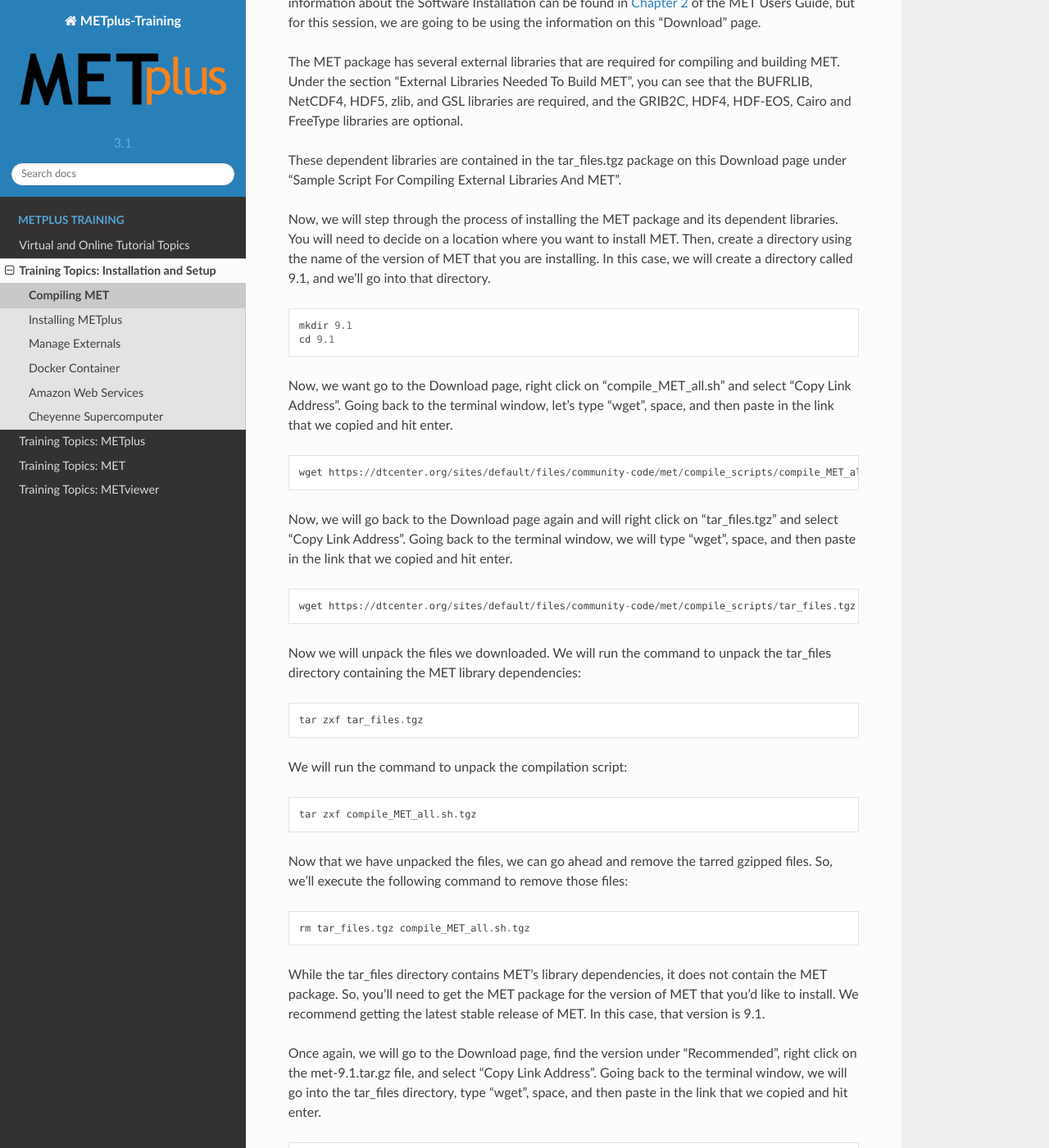
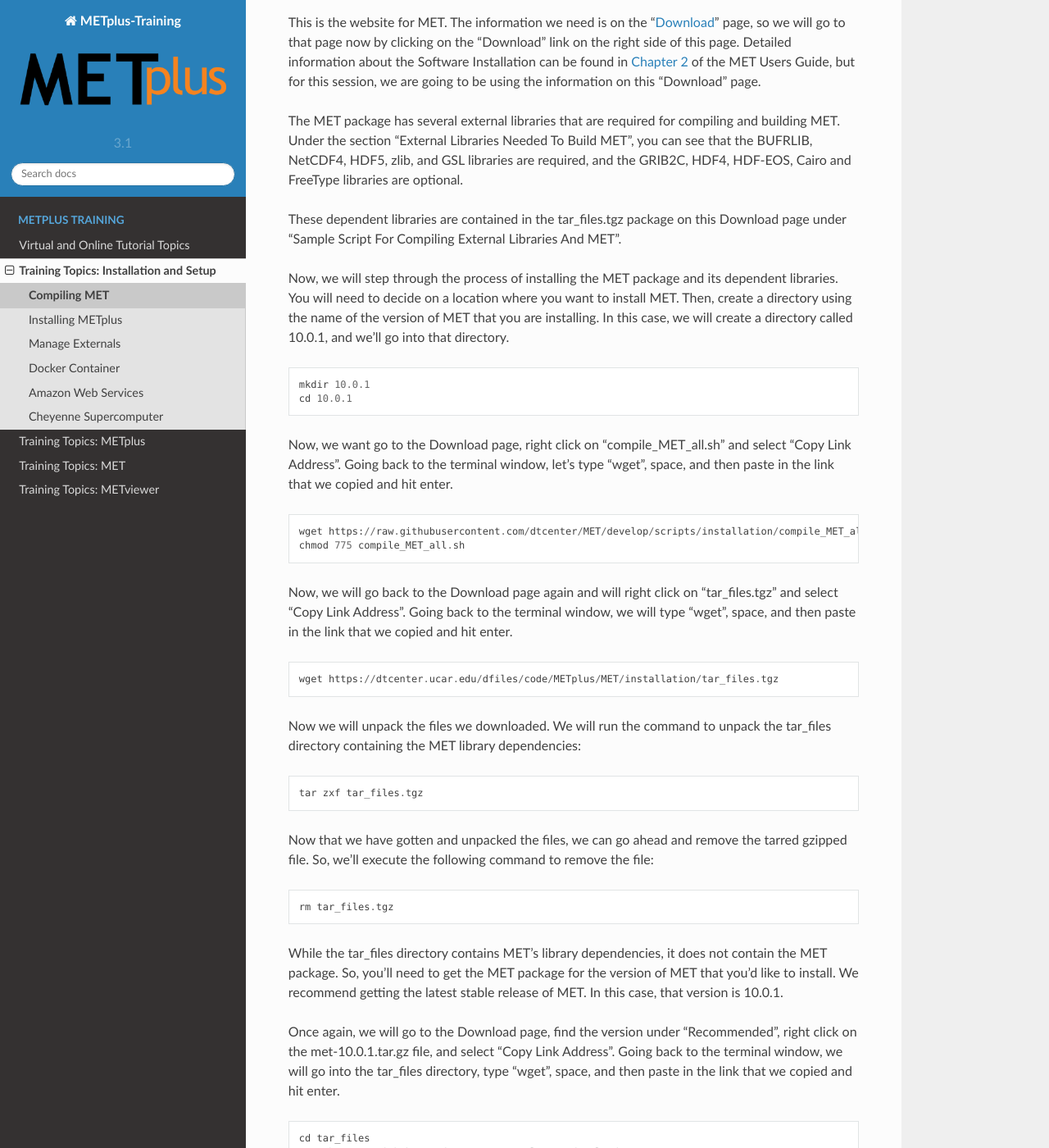
Before and after one commit to dtcenter/METplus-Training, a Sphinx documentation site: the page built from docs/modules/Environment/met_installation.rst, in a window 1280 px wide and 1400 px high, scrolled down 752 px. Shown: the whole window at 82% size. Built offline with Sphinx 7.4.7 and the Read the Docs theme 2.0.0, drawn with Linux system fonts in a browser that asks for light colours; some of the changed text lies outside the part shown.

Commit message:
Updating text for 10.0.1

```diff
--- a/docs/modules/Environment/met_installation.rst
+++ b/docs/modules/Environment/met_installation.rst
@@ -13,90 +13,170 @@
 
 (*Introduction*)
 
-In this video, we will step through the process of installing the Model Evaluation Tools (MET) verification package using a compilation script that is accessible on our `website <https://dtcenter.org/community-code/model-evaluation-tools-met>`_.
+**UPDATE: While this video was developed for MET Version 9.1, the instructions
+below now refer to the installation for the latest stable release, which is
+MET Version 10.0.1**
 
-This is the website for MET. The information we need is on the "`Download <https://dtcenter.org/community-code/model-evaluation-tools-met/download>`_" page, so we will go to that page now by clicking on the "Download" link on the right side of this page.  Detailed information about the Software Installation can be found in `Chapter 2 <https://dtcenter.github.io/MET/Users_Guide/installation.html>`_ of the MET Users Guide, but for this session, we are going to be using the information on this "Download" page.
+In this video, we will step through the process of installing the Model
+Evaluation Tools (MET) verification package using a compilation script that is
+accessible on our `website <https://dtcenter.org/community-code/model-evaluation-tools-met>`_.
 
-The MET package has several external libraries that are required for compiling and building MET.  Under the section "External Libraries Needed To Build MET", you can see that the BUFRLIB, NetCDF4, HDF5, zlib, and GSL libraries are required, and the GRIB2C, HDF4, HDF-EOS, Cairo and FreeType libraries are optional.
+This is the website for MET. The information we need is on the
+"`Download <https://dtcenter.org/community-code/model-evaluation-tools-met/download>`_"
+page, so we will go to that page now by clicking on the "Download" link on the
+right side of this page.  Detailed information about the Software Installation
+can be found in
+`Chapter 2 <https://dtcenter.github.io/MET/Users_Guide/installation.html>`_ of
+the MET Users Guide, but for this session, we are going to be using the
+information on this "Download" page.
 
-These dependent libraries are contained in the tar_files.tgz package on this Download page under "Sample Script For Compiling External Libraries And MET".
+The MET package has several external libraries that are required for compiling
+and building MET.  Under the section "External Libraries Needed To Build MET",
+you can see that the BUFRLIB, NetCDF4, HDF5, zlib, and GSL libraries are
+required, and the GRIB2C, HDF4, HDF-EOS, Cairo and FreeType libraries are
+optional.
 
-Now, we will step through the process of installing the MET package and its dependent libraries.  You will need to decide on a location where you want to install MET.   Then, create a directory using the name of the version of MET that you are installing.  In this case, we will create a directory called 9.1, and we'll go into that directory.
+These dependent libraries are contained in the tar_files.tgz package on this
+Download page under "Sample Script For Compiling External Libraries And MET".
+
+Now, we will step through the process of installing the MET package and its
+dependent libraries.  You will need to decide on a location where you want to
+install MET.   Then, create a directory using the name of the version of MET
+that you are installing.  In this case, we will create a directory called
+10.0.1, and we'll go into that directory.
 
 .. code-block::
 
-      mkdir 9.1
-      cd 9.1
+      mkdir 10.0.1
+      cd 10.0.1
 
-Now, we want go to the Download page, right click on "compile_MET_all.sh" and select "Copy Link Address".  Going back to the terminal window, let's type "wget", space, and then paste in the link that we copied and hit enter.
+Now, we want go to the Download page, right click on "compile_MET_all.sh" and
+select "Copy Link Address".  Going back to the terminal window, let's type
+"wget", space, and then paste in the link that we copied and hit enter.
 
 .. code-block::
 
-   wget https://dtcenter.org/sites/default/files/community-code/met/compile_scripts/compile_MET_all.sh.tgz
+   wget https://raw.githubusercontent.com/dtcenter/MET/develop/scripts/installation/compile_MET_all.sh
+   chmod 775 compile_MET_all.sh
 
-Now, we will go back to the Download page again and will right click on "tar_files.tgz" and select "Copy Link Address".  Going back to the terminal window, we will type "wget", space, and then paste in the link that we copied and hit enter.
+Now, we will go back to the Download page again and will right click on
+"tar_files.tgz" and select "Copy Link Address".  Going back to the terminal
+window, we will type "wget", space, and then paste in the link that we copied
+and hit enter.
 
 .. code-block::
 
-   wget https://dtcenter.org/sites/default/files/community-code/met/compile_scripts/tar_files.tgz
+   wget https://dtcenter.ucar.edu/dfiles/code/METplus/MET/installation/tar_files.tgz
 
-Now we will unpack the files we downloaded.  We will run the command to unpack the tar_files directory containing the MET library dependencies:
+Now we will unpack the files we downloaded.  We will run the command to unpack
+the tar_files directory containing the MET library dependencies:
 
 .. code-block::
 
   tar zxf tar_files.tgz
 
 
-We will run the command to unpack the compilation script:
+Now that we have gotten and unpacked the files, we can go ahead and remove
+the tarred gzipped file. So, we'll execute the following command to remove
+the file:
 
 .. code-block::
 
-  tar zxf compile_MET_all.sh.tgz
+  rm tar_files.tgz
 
 
-Now that we have unpacked the files, we can go ahead and remove the tarred gzipped files. So, we'll execute the following command to remove those files:
+While the tar_files directory contains MET's library dependencies, it does not
+contain the MET package.  So, you'll need to get the MET package for the
+version of MET that you'd like to install. We recommend getting the latest
+stable release of MET.  In this case, that version is 10.0.1.
 
-.. code-block::
-
-  rm tar_files.tgz compile_MET_all.sh.tgz
-
-
-While the tar_files directory contains MET's library dependencies, it does not contain the MET package.  So, you'll need to get the MET package for the version of MET that you'd like to install. We recommend getting the latest stable release of MET.  In this case, that version is 9.1.
-
-Once again, we will go to the Download page, find the version under "Recommended", right click on the met-9.1.tar.gz file, and select "Copy Link Address". Going back to the terminal window, we will go into the tar_files directory, type "wget", space, and then paste in the link that we copied and hit enter.
+Once again, we will go to the Download page, find the version under
+"Recommended", right click on the met-10.0.1.tar.gz file, and select
+"Copy Link Address". Going back to the terminal window, we will go into the
+tar_files directory, type "wget", space, and then paste in the link that we
+copied and hit enter.
 
 .. code-block::
 
    cd tar_files
-   wget https://github.com/dtcenter/MET/releases/download/met-9.1/met-9.1.20200810.tar.gz
+   wget https://github.com/dtcenter/MET/releases/download/v10.0.1/met-10.0.1.20211201.tar.gz
 
-We now have everything we need to install MET on this machine.  The compilation script expects some environment variables to be set in a configuration file to be passed to the script. To save time, we created this file in advance, but will go over each of the need environment variables.  We will get out of the tar_files directory and go up one level.
+We now have everything we need to install MET on this machine.  The
+compilation script expects some environment variables to be set in a
+configuration file to be passed to the script. To save time, we created this
+file in advance, but will go over each of the need environment variables.  We
+will get out of the tar_files directory and go up one level.
 
 .. code-block::
 
    cd ../
 
-The configuration file is named install_met_env.hera.  "Hera" is the name of the machine we will be working on.  Looking in the file, we see the first three lines contain "module use" and "module load" statements.  These are loading the intel compiler and the Python package via anaconda on this machine.  If you are installing on a machine that does not use modules, be sure that the compiler executables, for example gcc, icc, etc., are in your PATH environment variable, and for Python embedding, make sure that the Python version 3.6.3 or higher executable is in your PATH environment variable as well.  The MET tools include the ability to embed Python to a limited degree.  Users may use Python scripts and whatever associated Python packages they wish in order to prepare 2D gridded data fields, point observations, and matched pairs as input to the MET tools.  Our installation will include the Python embedding functionality.
+The configuration file is named install_met_env.hera.  "Hera" is the name of
+the machine we will be working on.  Looking in the file, we see the first
+three lines contain "module use" and "module load" statements.  These are
+loading the intel compiler and the Python package via anaconda on this machine.
+If you are installing on a machine that does not use modules, be sure that the
+compiler executables, for example gcc, icc, etc., are in your PATH environment
+variable, and for Python embedding, make sure that the Python version 3.6.3 or
+higher executable is in your PATH environment variable as well.  The MET tools
+include the ability to embed Python to a limited degree.  Users may use Python
+scripts and whatever associated Python packages they wish in order to prepare
+2D gridded data fields, point observations, and matched pairs as input to the
+MET tools.  Our installation will include the Python embedding functionality.
 
-Next in the configuration file is TEST_BASE, which should be set to the installation directory - the full path, including the 9.1 directory you recently created.
+Next in the configuration file is TEST_BASE, which should be set to the
+installation directory - the full path, including the 10.0.1 directory you
+recently created.
 
-Then, we will set the COMPILER.  The format here is the name of the compiler, followed by an underscore, followed by the version number.  In this case, we are using intel_18.0.5.274  because we're using version 18.0.5.274 of the intel compiler.  For the GNU family of compilers, use "gnu" for the compiler name.  For the Intel family of compilers, use "intel", "ics", "ips" or another name, depending on your system.  For the PGI family of compilers, use "pgi" for the compiler name.
+Then, we will set the COMPILER.  The format here is the name of the compiler,
+followed by an underscore, followed by the version number.  In this case, we
+are using intel_18.0.5.274  because we're using version 18.0.5.274 of the intel
+compiler.  For the GNU family of compilers, use "gnu" for the compiler name.
+For the Intel family of compilers, use "intel", "ics", "ips" or another name,
+depending on your system.  For the PGI family of compilers, use "pgi" for the
+compiler name.
 
-The next variable to set is the MET_SUBDIR, which is the location where the top level MET subdir, for example met-9.1, should be placed. I typcially set this to the value of the TEST_BASE environment variable.
+The next variable to set is the MET_SUBDIR, which is the location where the top
+level MET subdir, for example met-9.1, should be placed. I typcially set this
+to the value of the TEST_BASE environment variable.
 
-Next, we need to tell the script the name of the MET_TARBALL. In this case, the value is met-9.1.20200810.tar.gz.
+Next, we need to tell the script the name of the MET_TARBALL. In this case, the
+value is met-10.0.1.20211201.tar.gz.
 
-For this tutorial, we are compiling MET and its dependent libraries on a machine that uses modulefiles, so we will set USE_MODULES to TRUE.  If you're compiling on a machine that does not use modulefiles, please set USE_MODULES to FALSE.
+For this tutorial, we are compiling MET and its dependent libraries on a
+machine that uses modulefiles, so we will set USE_MODULES to TRUE.  If
+you're compiling on a machine that does not use modulefiles, please set
+USE_MODULES to FALSE.
 
-The next environment variable is PYTHON_MODULE.  If you are on a machine that does not use modulefiles, simply exclude this variable entirely from your file.  If you are on a machine that does use modulefiles, you will need to set this variable. The format is the name of the Python module to load followed by an underscore and then the version number.  In this case, the value is anaconda_latest, but it could also look something like python_3.6.3.
+The next environment variable is PYTHON_MODULE.  If you are on a machine
+that does not use modulefiles, simply exclude this variable entirely from
+your file.  If you are on a machine that does use modulefiles, you will
+need to set this variable. The format is the name of the Python module
+to load followed by an underscore and then the version number.  In this
+case, the value is anaconda_latest, but it could also look something like
+python_3.6.3.
 
-If you wish to have the Python embedding functionality, you'll want to set the next three environment variables - MET_PYTHON, MET_PYTHON_CC, and MET_PYTHON_LD. MET_PYTHON should be set to the location containing the bin, include, lib and share subdirectories for Python.  In this case, we're using an anaconda location, but often it is in a location in /usr/local/python3.  MET_PYTHON_CC should be set to dash upper case I, "-I", followed by the directory containing the Python include files.  In this case, the value is ${MET_PYTHON}/include/python3.7m. You may be able to get this information by running "python3-config --cflags", however, in some cases, like on this machine the running the python3-config command provides additional information that is not necessary to include.
+If you wish to have the Python embedding functionality, you'll want to set
+the next three environment variables - MET_PYTHON, MET_PYTHON_CC, and
+MET_PYTHON_LD. MET_PYTHON should be set to the location containing the bin,
+include, lib and share subdirectories for Python.  In this case, we're using
+an anaconda location, but often it is in a location in /usr/local/python3.
+MET_PYTHON_CC should be set to dash upper case I, "-I", followed by the
+directory containing the Python include files.  In this case, the value is
+${MET_PYTHON}/include/python3.7m. You may be able to get this information by
+running "python3-config --cflags", however, in some cases, like on this
+machine the running the python3-config command provides additional information
+that is not necessary to include.
 
 .. code-block::
 
    python3-config --cflags
 
-MET_PYTHON_LD should be set to dash upper case L, "-L", followed by the directory containing the Python library files, then a space and dash lower case l, "-l", followed by the necessary Python libraries to link to. In this case, we actually set two different directories to link with, which was determined by running "python3-config --ldflags".
+MET_PYTHON_LD should be set to dash upper case L, "-L", followed by the
+directory containing the Python library files, then a space and dash lower case
+l, "-l", followed by the necessary Python libraries to link to. In this case,
+we actually set two different directories to link with, which was determined
+by running "python3-config --ldflags".
 
 .. code-block::
 
@@ -104,30 +184,55 @@
 
 Please note that the backslashes are necessary in the example shown.
 
-Finally, the variable SET_D64BIT should be set to FALSE if your version of the GRIB2C library was not compiled with the -D__64BIT__ option, but set to TRUE if your version of the GRIB2C library was compiled with the -D__64BIT__ option. The -D__64BIT__ option should either be used for compiling both the GRIB2C library and MET, or for neither.  By default, compile_MET_all.sh will install the GRIB2C library without the -D__64BIT__ option.
+Finally, the variable SET_D64BIT should be set to FALSE if your version of the
+GRIB2C library was not compiled with the -D__64BIT__ option, but set to TRUE if
+your version of the GRIB2C library was compiled with the -D__64BIT__ option.
+The -D__64BIT__ option should either be used for compiling both the GRIB2C
+library and MET, or for neither.  By default, compile_MET_all.sh will install
+the GRIB2C library without the -D__64BIT__ option.
 
-Now we are ready to run the installation script to install MET and its library dependencies.  To do this, we will make sure we are in our top level TEST_BASE directory and will run:
+Now we are ready to run the installation script to install MET and its library
+dependencies.  To do this, we will make sure we are in our top level TEST_BASE
+directory and will run:
 
 .. code-block::
 
   ./compile_MET_all.sh install_met_env.hera
 
-As the script runs, you'll see screen output telling you the libraries that are being installed, and then you'll see the MET package being installed.  Once the MET installation is finished you will see the text "Finished compiling at" followed by the date and time.
+As the script runs, you'll see screen output telling you the libraries that are
+being installed, and then you'll see the MET package being installed.  Once the
+MET installation is finished you will see the text "Finished compiling at"
+followed by the date and time.
 
-Because the installation can take a while, I ran through it previously in this same area and saved off the screen output and the installation in a 9.1_preinstall directory, which I'll take you to now so we can take a look at that screen output.  Looking at the screen output we can see some of the settings from our environment followed by the compilation of each libary and then the installation of MET.  We can also see the output of the MET variables being set in the script.  At the bottom, we see the message that MET finished compiling.
+Because the installation can take a while, I ran through it previously in this
+same area and saved off the screen output and the installation in a
+10.0.1_preinstall directory, which I'll take you to now so we can take a look
+at that screen output.  Looking at the screen output we can see some of the
+settings from our environment followed by the compilation of each libary and
+then the installation of MET.  We can also see the output of the MET variables
+being set in the script.  At the bottom, we see the message that MET finished
+compiling.
 
 
 It is always a good idea to check for errors in the make_test.log file, so we'll run:
 
 .. code-block::
 
-  grep -i error  met-9.1/make_test.log
+  grep -i error  met-10.0.1/make_test.log
 
-And, fortunately, we don't see any errors. If you received any errors in your make_test.log file or your installation did not go smoothly in some other aspect, please email met_help@ucar.edu with a description of the problem you experienced, and we will provide assistance.
+And, fortunately, we don't see any errors. If you received any errors in your
+make_test.log file or your installation did not go smoothly in some other
+aspect, please email met_help@ucar.edu with a description of the problem you
+experienced, and we will provide assistance.
 
-** UPDATE AS OF 07/06/2021: ALERT: THIS E-MAIL ADDRESS, MET_HELP@UCAR.EDU, IS NO LONGER IN USE FOR SUPPORT OF THE METPLUS VERIFICATION SYSTEM.  WE ARE NO LONGER SUPPORTING NEW QUESTIONS OR MONITORING THIS EMAIL. PLEASE CREATE A FREE GITHUB ACCOUNT AND POST YOUR QUESTIONS TO THE METPLUS COMPONENTS DISCUSSION FORUM AT
-https://github.com/dtcenter/METplus/discussions. **
+** UPDATE AS OF 07/06/2021: ALERT: THIS E-MAIL ADDRESS, MET_HELP@UCAR.EDU, IS
+NO LONGER IN USE FOR SUPPORT OF THE METPLUS VERIFICATION SYSTEM.  WE ARE NO
+LONGER SUPPORTING NEW QUESTIONS OR MONITORING THIS EMAIL. PLEASE CREATE A FREE
+GITHUB ACCOUNT AND POST YOUR QUESTIONS TO THE METPLUS COMPONENTS DISCUSSION
+FORUM AT https://github.com/dtcenter/METplus/discussions. **
 
-This information is located on the MET website under `"User Support" <https://dtcenter.org/community-code/model-evaluation-tools-met/user-support>`_.  Otherwise, congratulations on your successful installation of the MET package.
+This information is located on the MET website under
+`"User Support" <https://dtcenter.org/community-code/model-evaluation-tools-met/user-support>`_.
+Otherwise, congratulations on your successful installation of the MET package.
 
 Thank you for watching!
```
